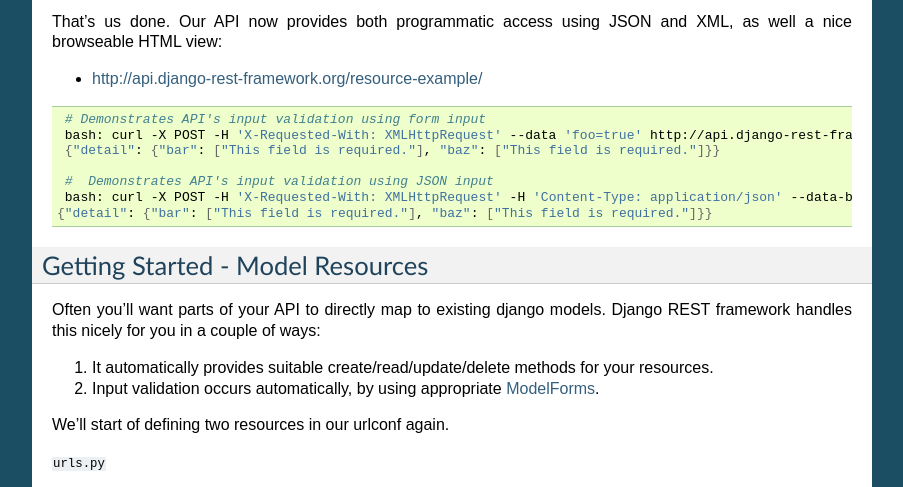
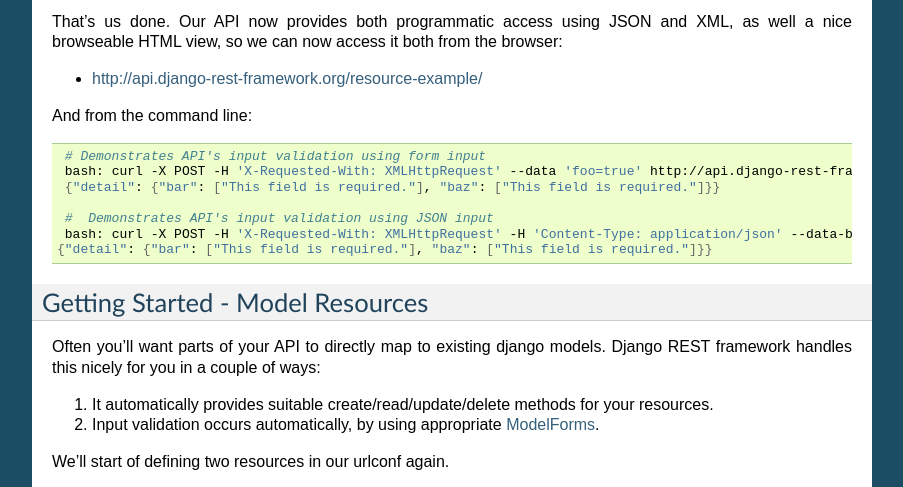
Before and after one commit to Tigercoder0218/Tiger, a Sphinx documentation site: the page built from docs/index.rst, in a window 1280 px wide and 900 px high, scrolled down 1462 px, cut to the strip 247-734 px from the top of the window. Shown: the whole strip, without its empty margins (198-1101 px from the left). Built offline with Sphinx 7.4.7, drawn with Linux system fonts in a browser that asks for light colours.

Commit message:
More improving of docs

```diff
--- a/docs/index.rst
+++ b/docs/index.rst
@@ -79,9 +79,11 @@ Now we'll write our resources.  The first is a read only resource that links to
 .. include:: ../examples/resourceexample/views.py
     :literal:
 
-That's us done.  Our API now provides both programmatic access using JSON and XML, as well a nice browseable HTML view:
+That's us done.  Our API now provides both programmatic access using JSON and XML, as well a nice browseable HTML view, so we can now access it both from the browser:
 
 * http://api.django-rest-framework.org/resource-example/
+
+And from the command line:
 
 .. code-block:: bash
 
```
